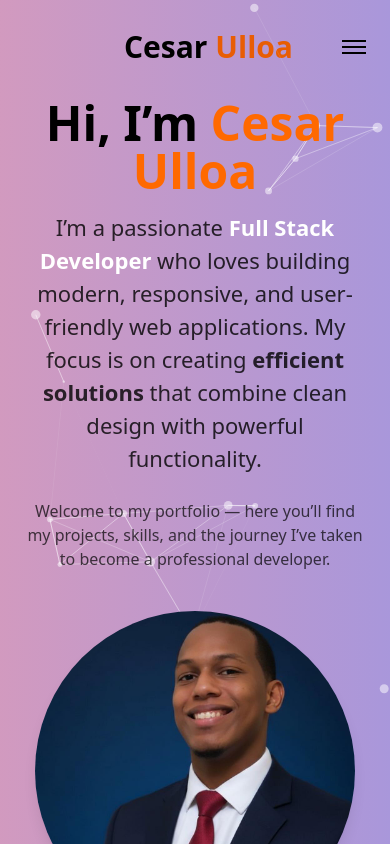
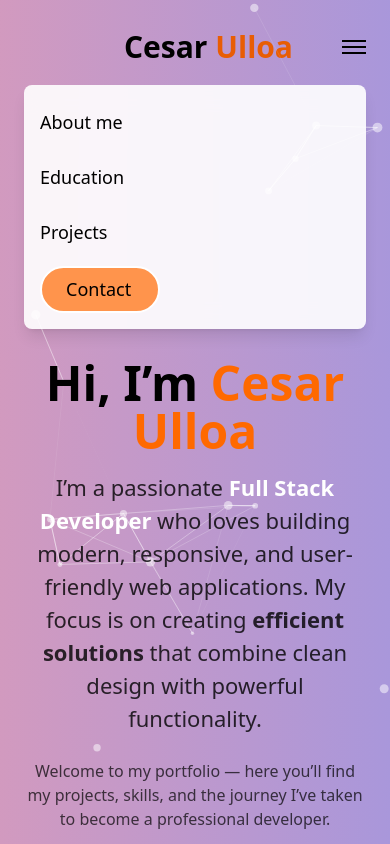
Before and after one commit to cesarulloaa/my-portfolio-cv, a React (Vite) app: page / in a window 390 px wide. Both pictures are taken after a click on the button 354 px from the left and 46 px from the top of the page. Shown: the top 844 px of the page. Built offline with nearby package versions, Linux system fonts and the light colour scheme.

Commit message:
fixed ham menu

```diff
--- a/src/components/Navbar.tsx
+++ b/src/components/Navbar.tsx
@@ -25,6 +25,17 @@ export default function Navbar() {
 
   const [isContactModalOpen, setIsContactModalOpen] = useState(false);
 
+    const scrollToSection = (sectionId: string) => {
+    const element = document.getElementById(sectionId);
+    if (element) {
+      const offsetTop = element.offsetTop - 80; // Ajuste para el navbar fijo
+      window.scrollTo({
+        top: offsetTop,
+        behavior: 'smooth'
+      });
+    }
+  };
+
 
 
 
@@ -48,22 +59,22 @@ export default function Navbar() {
           <div className="hidden md:flex space-x-6">
             <ul className="flex gap-8 mr-30">
               <li className="relative group inline-block px-3">
-                <a href="" className="text-foreground text-[18px] hover:text-secondary transition">
+                <button onClick={() => scrollToSection('about')} className="text-foreground text-[18px] hover:text-secondary transition">
                   About me
                   <span className="absolute left-0 -bottom-1 h-[2px] w-0 bg-primary transition-all duration-300 group-hover:w-full"></span>
-                </a>
+                </button>
               </li>
               <li className="relative group inline-block px-3">
-                <a href="#education" className="text-foreground text-[18px] hover:text-secondary transition">
+                <button  onClick={() => scrollToSection('education')} className="text-foreground text-[18px] hover:text-secondary transition">
                   Education
                   <span className="absolute left-0 -bottom-1 h-[2px] w-0 bg-primary transition-all duration-300 group-hover:w-full"></span>
-                </a>
+                </button>
               </li>
               <li className="relative group inline-block px-3 ">
-                <a href="#projects" className="text-foreground text-[18px] hover:text-secondary transition">
+                <button  onClick={() => scrollToSection('projects')} className="text-foreground text-[18px] hover:text-secondary transition">
                   Projects
                   <span className="absolute left-0 -bottom-1 h-[2px] w-0 bg-primary transition-all duration-300 group-hover:w-full"></span>
-                </a>
+                </button>
               </li>
               <li className="relative group bg-primary-300 border-4 border-secondary rounded-full inline-block px-3">
                 <button onClick={() => setIsContactModalOpen(true)} className="text-foreground text-[18px] hover:text-secondary transition">
@@ -73,8 +84,48 @@ export default function Navbar() {
               </li>
             </ul>
           </div>
-
         </div>
+            {isOpen && (
+          <div className="md:hidden mt-4 bg-white/90 backdrop-blur-md rounded-lg p-4 shadow-lg">
+            <ul className="space-y-3">
+              <li>
+                <button
+                  onClick={() => scrollToSection('about')}
+                  className="text-foreground text-[18px] hover:text-secondary transition w-full text-left py-2"
+                >
+                  About me
+                </button>
+              </li>
+              <li>
+                <button
+                  onClick={() => scrollToSection('education')}
+                  className="text-foreground text-[18px] hover:text-secondary transition w-full text-left py-2"
+                >
+                  Education
+                </button>
+              </li>
+              <li>
+                <button
+                  onClick={() => scrollToSection('projects')}
+                  className="text-foreground text-[18px] hover:text-secondary transition w-full text-left py-2"
+                >
+                  Projects
+                </button>
+              </li>
+              <li>
+                <button
+                  onClick={() => {
+                    setIsContactModalOpen(true);
+                    setIsOpen(false);
+                  }}
+                  className="bg-primary-300 border-2 border-secondary rounded-full p-6 py-2 text-foreground text-[18px] hover:text-secondary transition w-30 text-left"
+                >
+                  Contact
+                </button>
+              </li>
+            </ul>
+          </div>
+        )}
       </nav>
 
       <ContactModal
```
Also changed, not shown: src/Pages/AboutMe.tsx (added).
